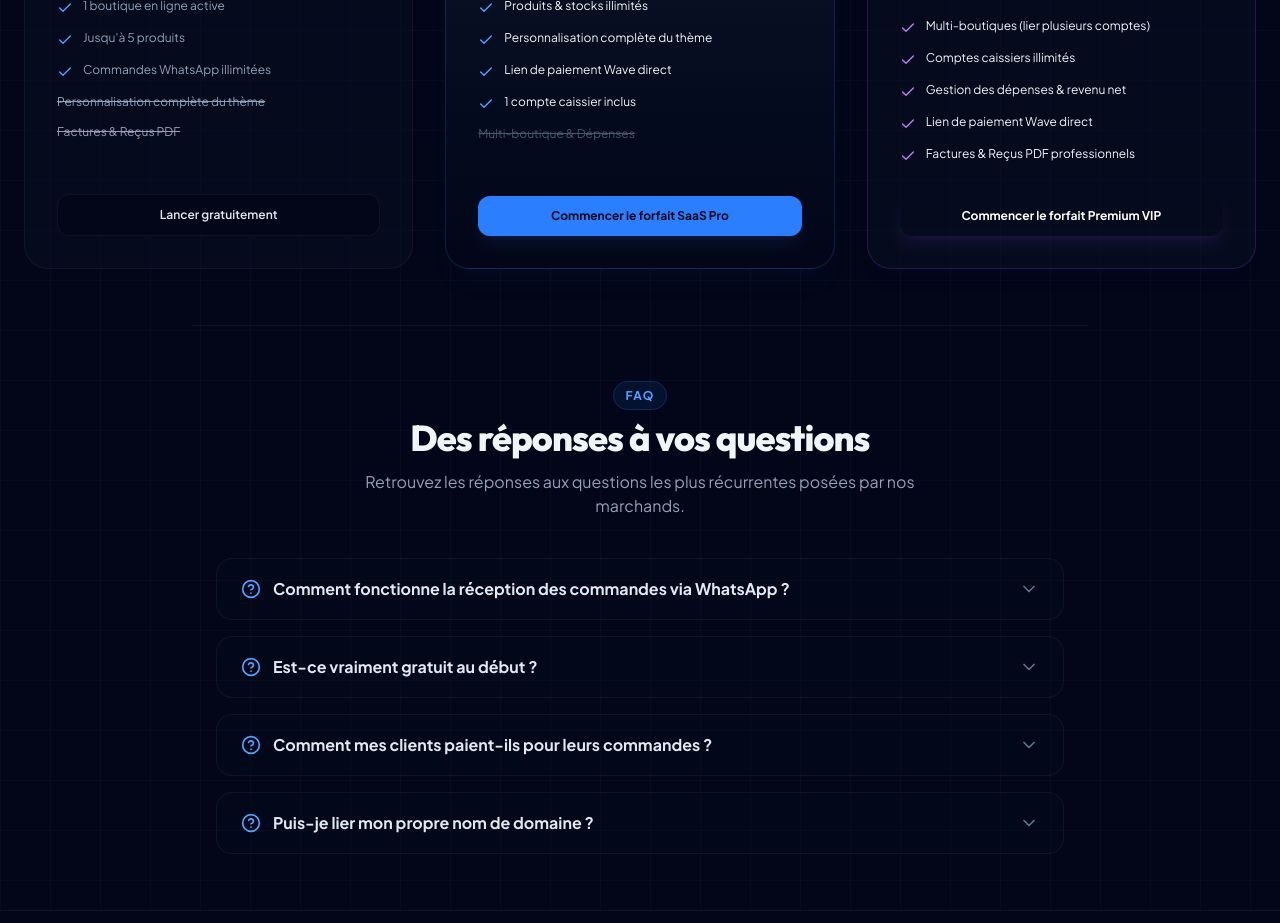
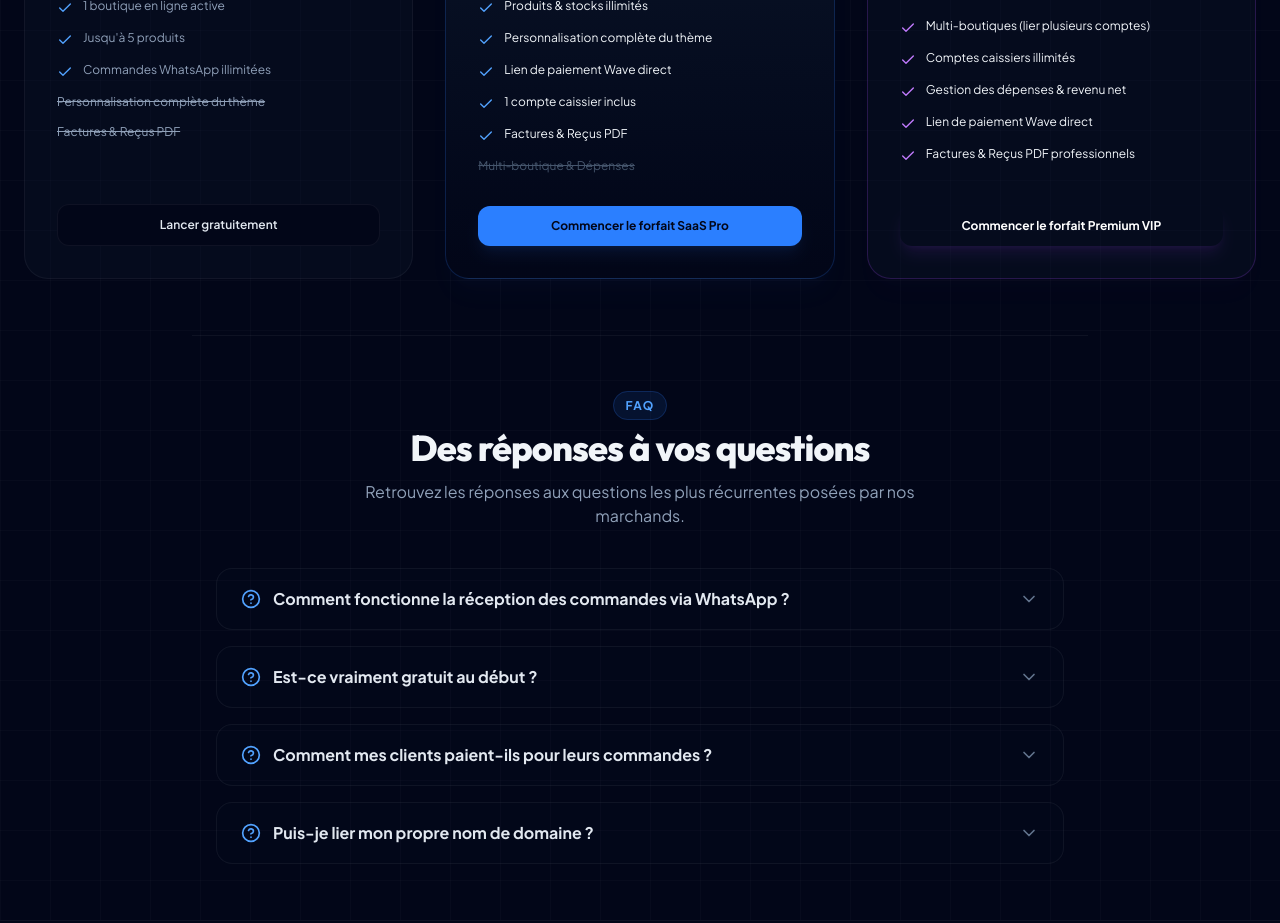
Before and after one commit to papebirima374/kersalaatu, a React (Vite) app: page / in a window 1280 px wide. Shown: the part 2820-3743 px from the top of the page. Built offline with nearby package versions, Linux system fonts and the light colour scheme; no server answers; the database is empty.

Commit message:
fix(tarifs): Factures & Recus PDF affiches sur la carte SaaS Pro

```diff
--- a/src/views/LandingPage.jsx
+++ b/src/views/LandingPage.jsx
@@ -682,6 +682,10 @@ export default function LandingPage() {
                   <Check className="w-4 h-4 text-blue-400 shrink-0 mt-0.5" />
                   <span>1 compte caissier inclus</span>
                 </li>
+                <li className="flex items-start gap-2.5">
+                  <Check className="w-4 h-4 text-blue-400 shrink-0 mt-0.5" />
+                  <span>Factures & Reçus PDF</span>
+                </li>
                 <li className="flex items-start gap-2.5 text-slate-600 line-through">
                   <span>Multi-boutique & Dépenses</span>
                 </li>
```
